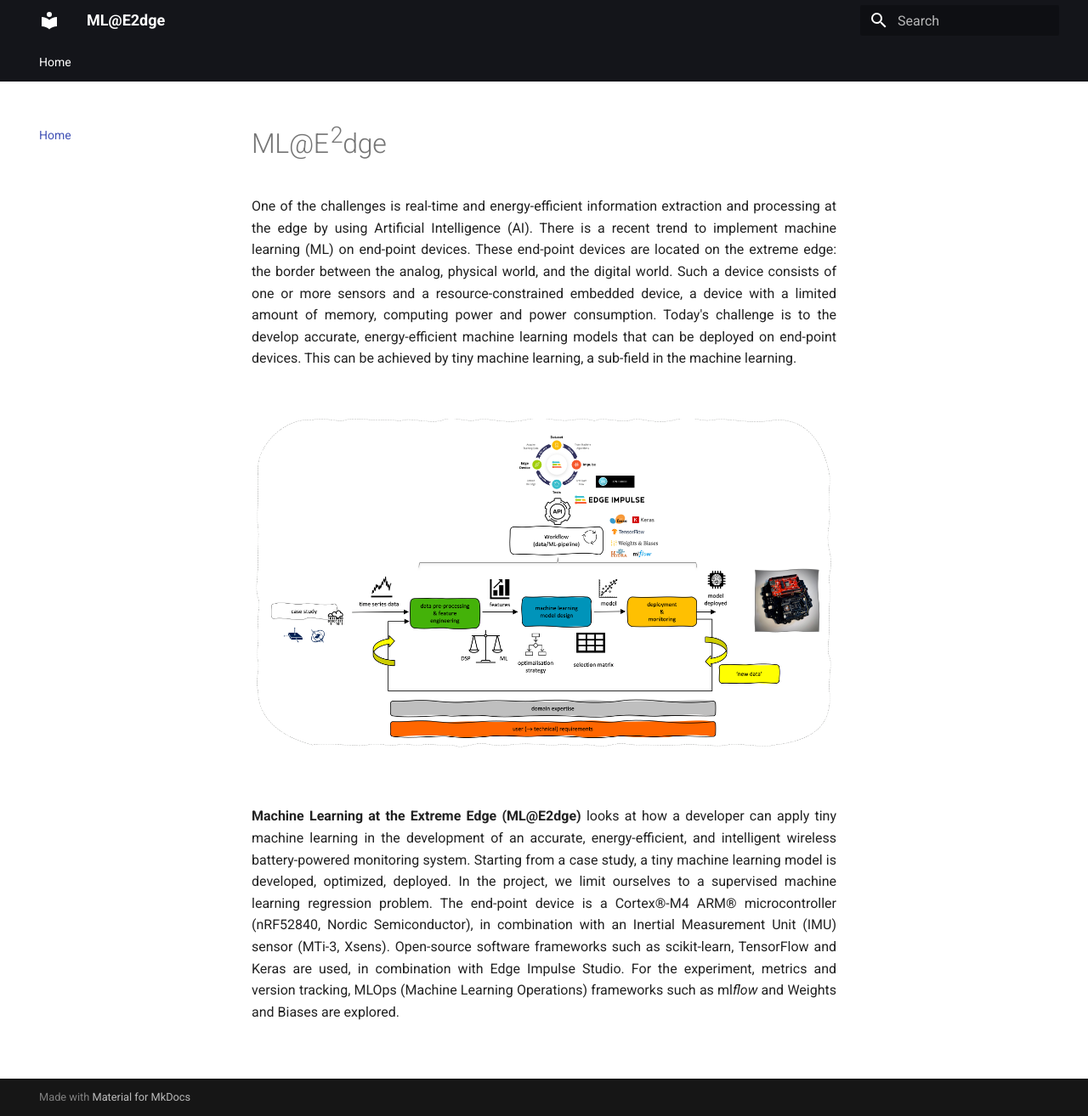
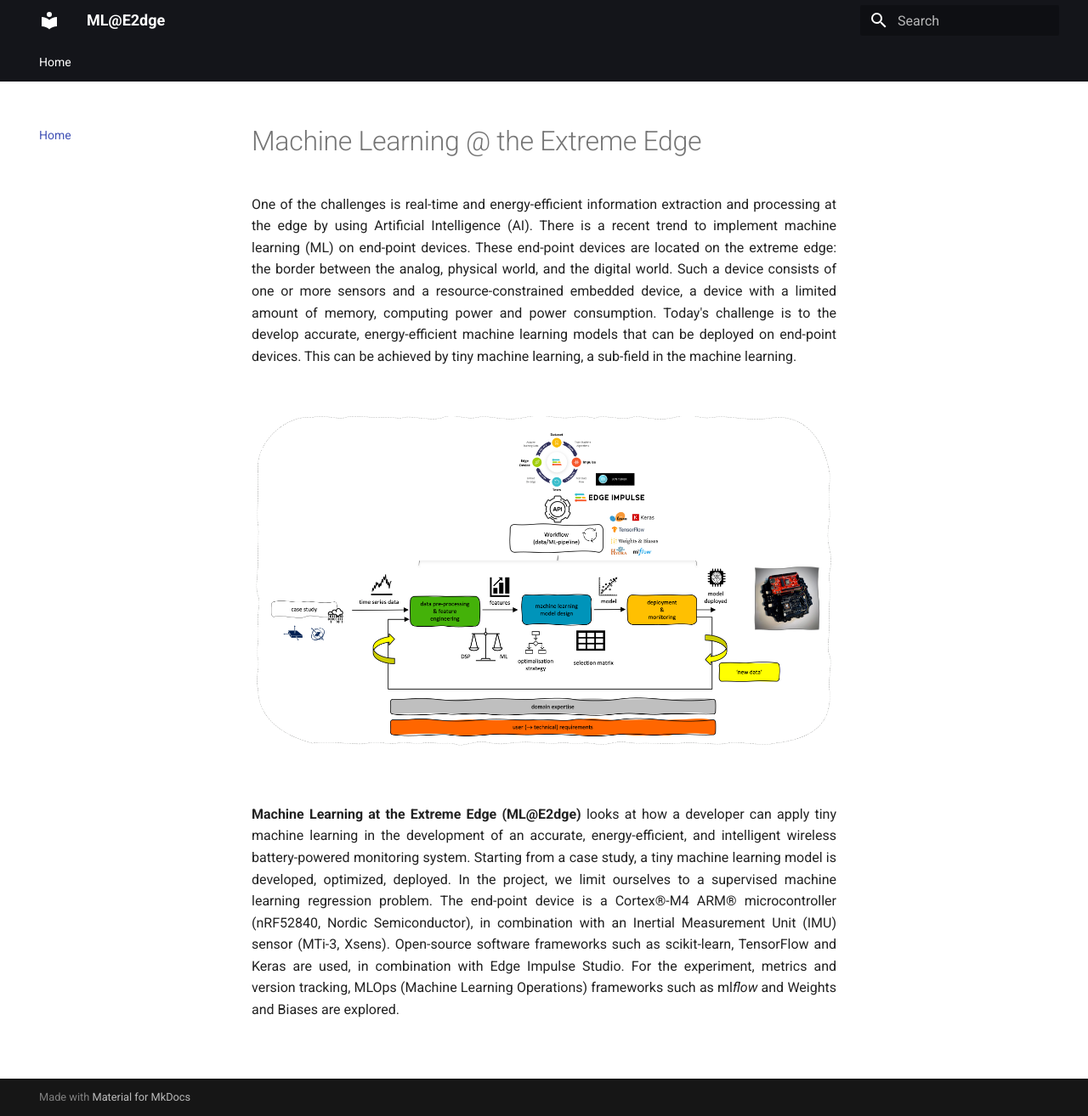
Before and after one commit to MLatE2dge/MLatE2dge.github.io, an MkDocs documentation site: the page built from docs/index.md, in a window 1280 px wide and 1314 px high. Shown: the whole window at 85% size. Built offline with MkDocs 1.6.1 and Material for MkDocs 9.7.7, drawn with Linux system fonts in a browser that asks for light colours.

Commit message:
Update index.md

```diff
--- a/docs/index.md
+++ b/docs/index.md
@@ -1,4 +1,4 @@
-# ML@E<sup>2</sup>dge
+# Machine Learning @ the Extreme Edge
 
 <div style="text-align: justify">One of the challenges is real-time and energy-efficient information extraction and processing at the edge by using Artificial Intelligence (AI). There is a recent trend to implement machine learning (ML) on end-point devices. These end-point devices are located on the extreme edge: the border between the analog, physical world, and the digital world. Such a device consists of one or more sensors and a resource-constrained embedded device, a device with a limited amount of memory, computing power and power consumption. Today's challenge is to the develop accurate, energy-efficient machine learning models that can be deployed on end-point devices. This can be achieved by tiny machine learning, a sub-field in the machine learning.</div>
 
```
